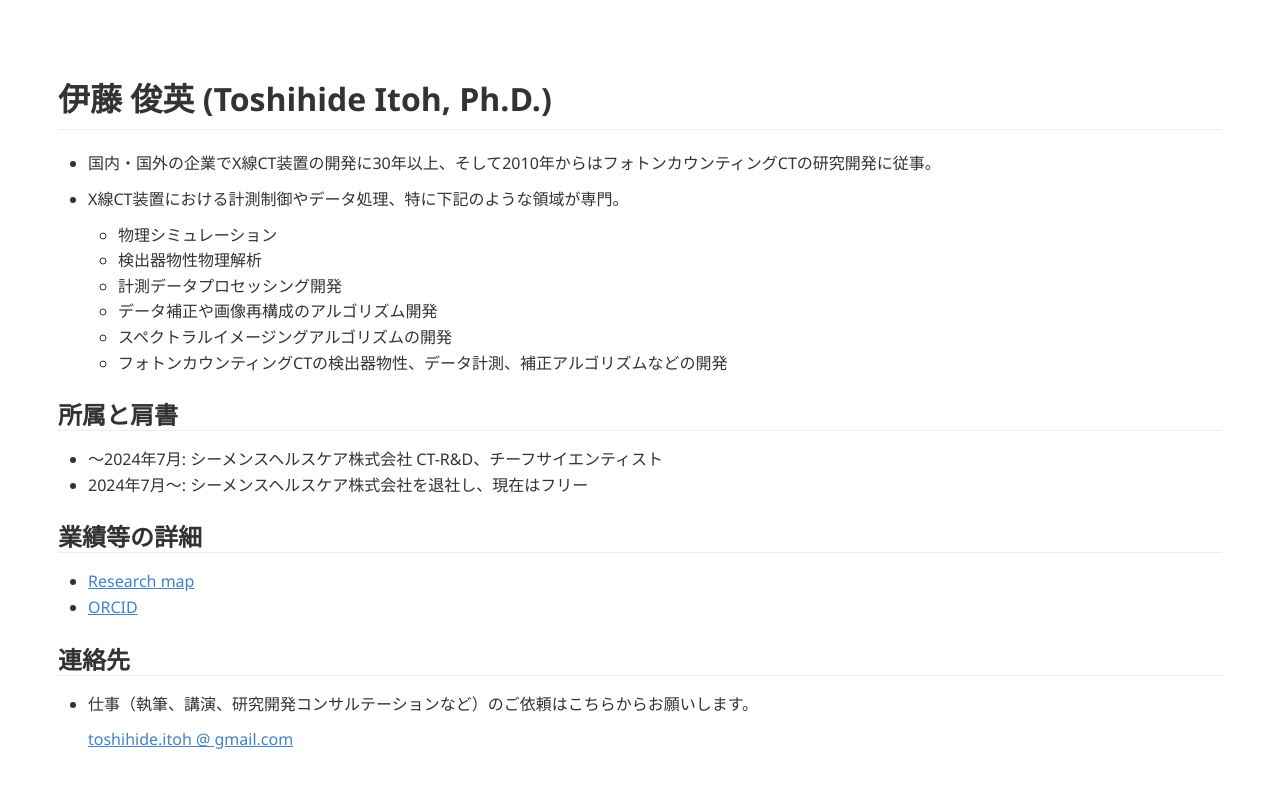
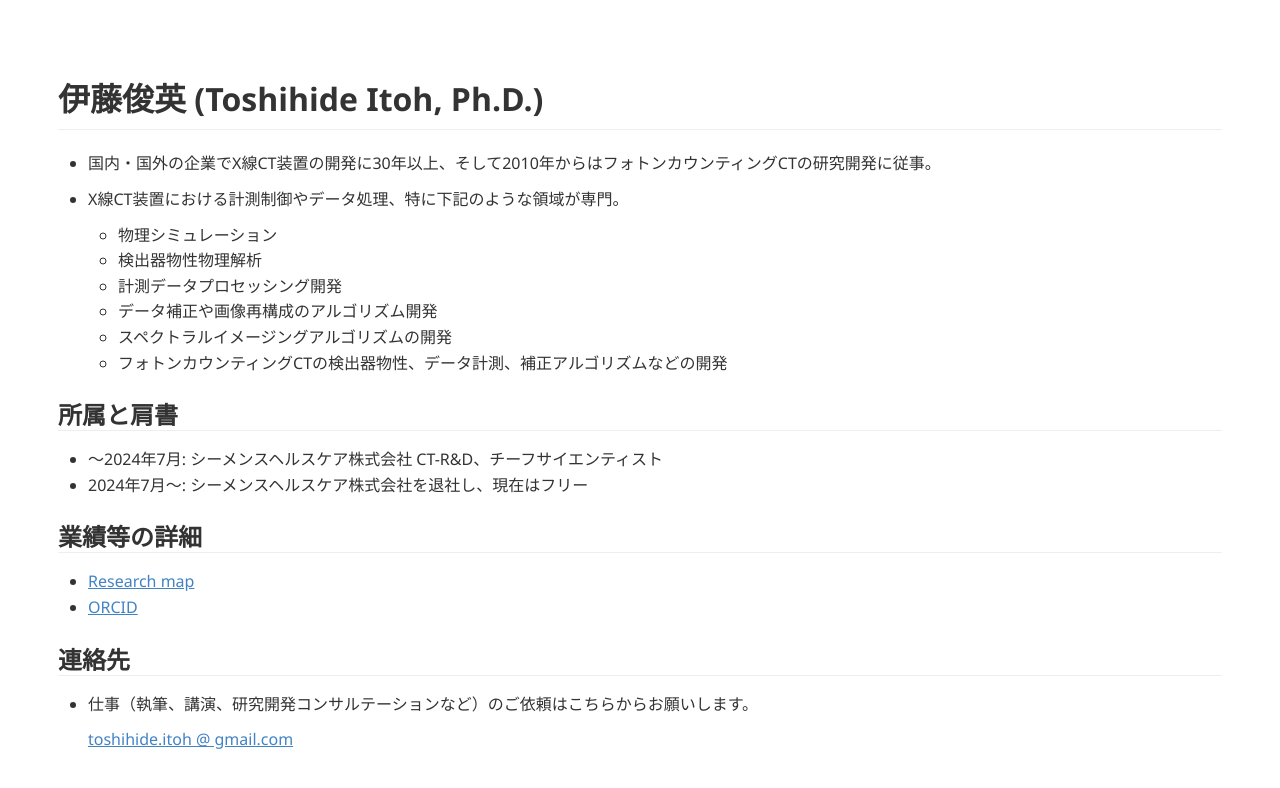
Before and after one commit to tnitoh/tnitoh.github.io, a Jekyll site: the page built from index.md, in a window 1280 px wide. Shown: the top 788 px of the page. Built offline with Jekyll 4.4.1, drawn with Linux system fonts in a browser that asks for light colours; Markdown is read by kramdown in place of the engine named in the settings.

```diff
--- a/index.md
+++ b/index.md
@@ -3,7 +3,7 @@ layout: default
 title: Toshihide Itoh's web page
 ---
 
-# 伊藤 俊英 (Toshihide Itoh, Ph.D.)
+# 伊藤俊英 (Toshihide Itoh, Ph.D.)
 
 - 国内・国外の企業でX線CT装置の開発に30年以上、そして2010年からはフォトンカウンティングCTの研究開発に従事。
 
```
